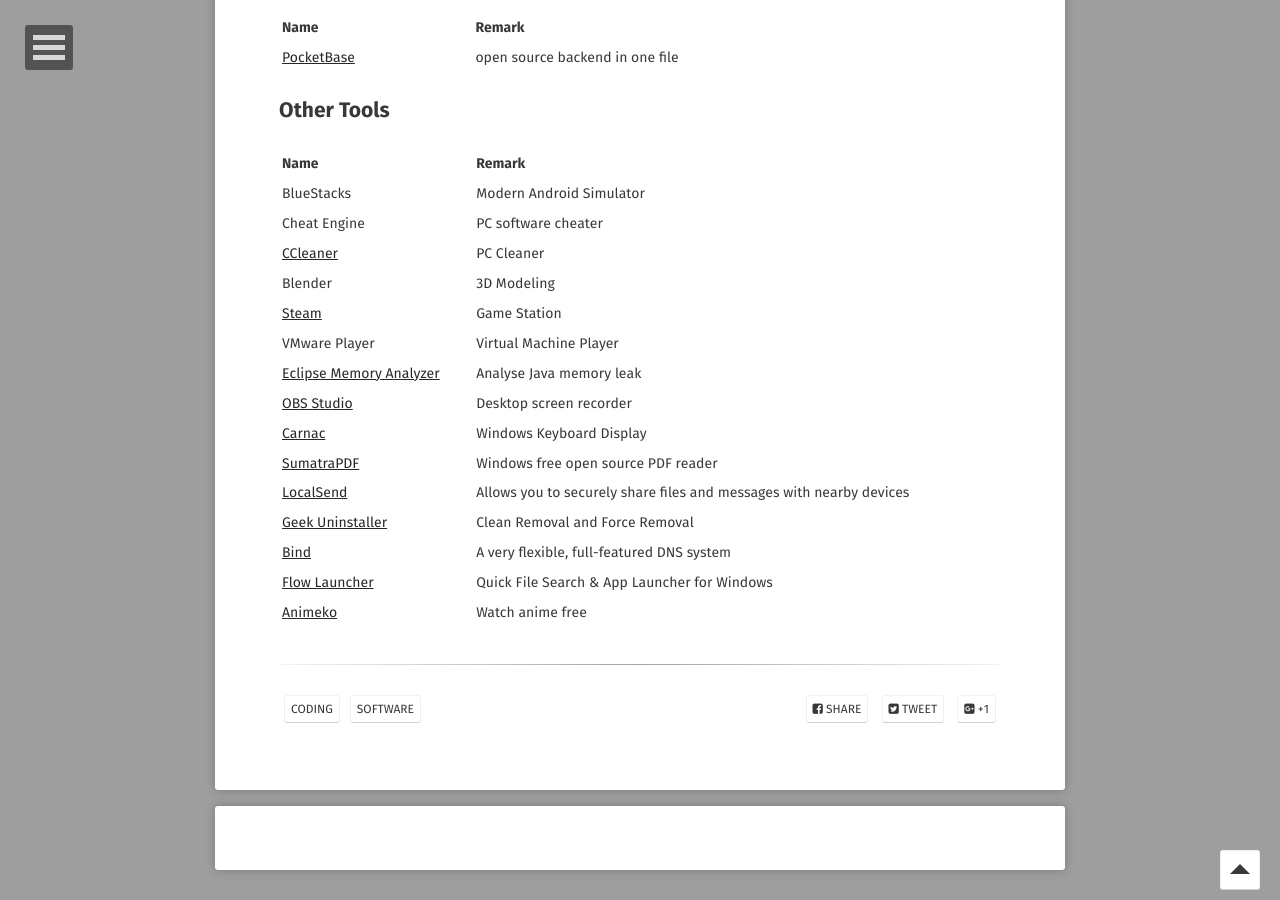
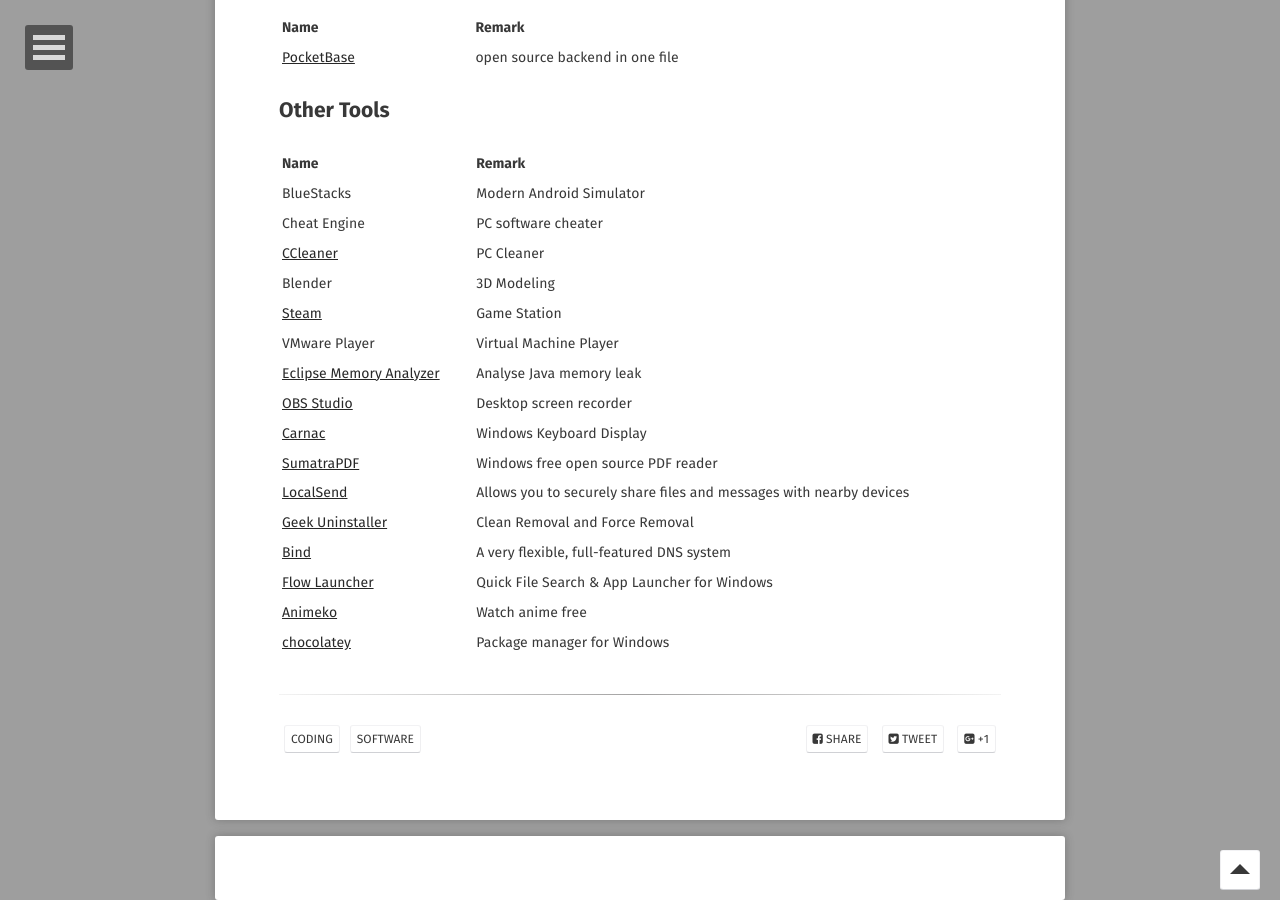
Before and after one commit to o7878x/o7878x.github.io, a Jekyll site: the page built from _posts/2024-07-07-wonderful-softwares.md, in a window 1280 px wide and 900 px high, scrolled down 3739 px. Built offline with Jekyll 4.4.1, drawn with Linux system fonts in a browser that asks for light colours; some web fonts are replaced; comment, search, counter and statistics services are not loaded.

Commit message:
feature:add chocolatey software

```diff
--- a/_posts/2024-07-07-wonderful-softwares.md
+++ b/_posts/2024-07-07-wonderful-softwares.md
@@ -162,3 +162,4 @@
 | [Bind](https://www.isc.org/bind/) | A very flexible, full-featured DNS system |
 | [Flow Launcher](https://www.flowlauncher.com/) | Quick File Search & App Launcher for Windows |
 | [Animeko](https://myani.org/) | Watch anime free |
+| [chocolatey](https://chocolatey.org/) | Package manager for Windows |
```
